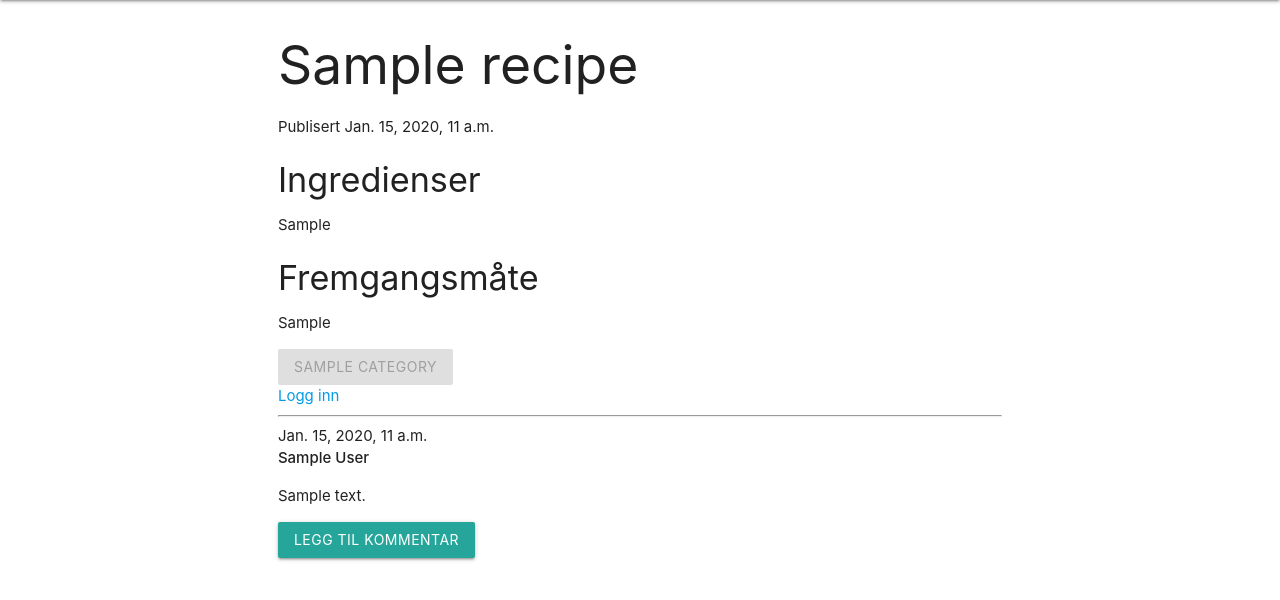
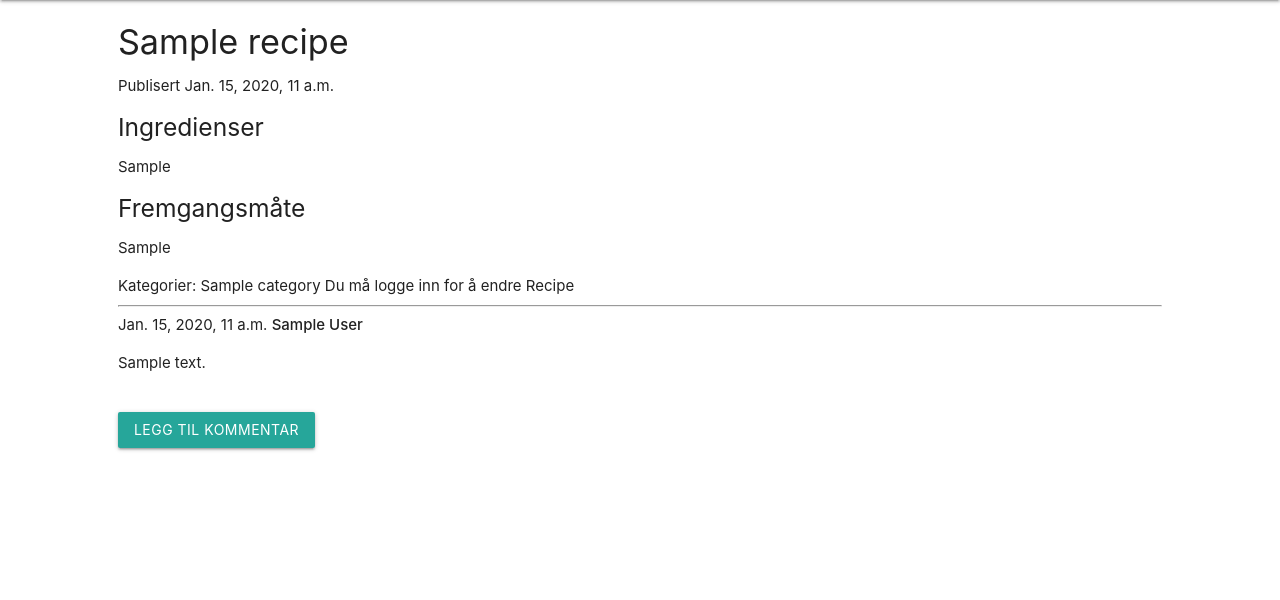
Before and after one commit to bendikstoasannes/cookbook, a Django app: page /recipe/1/ in a window 1280 px wide. Shown: the part 138-738 px from the top of the page. Run offline with Django 3.2, Linux system fonts and the light colour scheme; tables that the repository leaves empty hold one stand-in row (values such as "Sample post").

Commit message:
Strip html files

```diff
--- a/book/templates/book/base.html
+++ b/book/templates/book/base.html
@@ -49,12 +49,10 @@
   </div>
 </nav>
 
-<div class="content container">
-  <div class="row">
-    <div class="col s12 m10 offset-m1">
-      {% block content %}
-      {% endblock %}
-    </div>
+<div class="row">
+  <div class="col s12 m10 offset-m1">
+    {% block content %}
+    {% endblock %}
   </div>
 </div>
 </body>
--- a/book/templates/book/comment_to_recipe.html
+++ b/book/templates/book/comment_to_recipe.html
@@ -2,7 +2,7 @@
 
 {% block content %}
 
-  <h1>Ny kommentar</h1>
+  <h5>Ny kommentar</h5>
   <form method="POST" class="post-form">{% csrf_token %}
     {{ form.as_p }}
     <button type="submit" class="save btn btn-success">Legg til kommentar</button>
--- a/book/templates/book/recipe_detail.html
+++ b/book/templates/book/recipe_detail.html
@@ -1,63 +1,46 @@
 {% extends 'book/base.html' %}
 
 {% block content %}
-  <div class="recipe">
 
-    <h2>{{ recipe.title }}</h2>
+  <h4>{{ recipe.title }}</h4>
 
   {% if recipe.published_date %}
-      <div class="date">
     <p>Publisert {{ recipe.published_date }}</p>
-      </div>
   {% endif %}
 
-    <div class="ingredients">
-      <h4>Ingredienser</h4>
+  <h5>Ingredienser</h5>
   <ul>
     {% for ingredient in recipe.ingredients.splitlines %}
-          {% if ingredient != "" %}
-            <li>{{ ingredient }}</li>
-          {% else %}
-            <br>
-          {% endif %}
+      {{ ingredient }}<br>
     {% endfor %}
   </ul>
-    </div>
 
-    <h4>Fremgangsmåte</h4>
-    <div class="instructions">
+  <h5>Fremgangsmåte</h5>
   <p>{{ recipe.instructions | linebreaks }}</p>
-    </div>
 
-    <div class="categories">
+  Kategorier:
   {% for category in recipe.categories.all %}
-        <button class="btn btn-primary disabled">{{ category }}</button>
+    {{ category }}
   {% endfor %}
-    </div>
 
   {% if user.is_authenticated %}
-      <a class="btn btn-default" id="edit-button" href="{% url 'recipe_edit' pk=recipe.pk %}">
-        Rediger<span class="glyphicon glyphicon-pencil"></span></a>
+    Endre Recipe
   {% else %}
-      <a href="{% url 'login' %}" class="login-anchor">
-        Logg inn<span class="glyphicon glyphicon-lock common"></span></a>
+    Du må logge inn for å endre Recipe
   {% endif %}
 
-  </div>
 
   <hr>
 
   {% for comment in recipe.comments.all %}
-    <div class="comment">
-      <div class="date">{{ comment.created_date }}</div>
+    {{ comment.created_date }}
     <strong>{{ comment.author }}</strong>
     <p>{{ comment.text|linebreaks }}</p>
-    </div>
   {% empty %}
-    <p id="no-comment-text">Ingen kommentarer er lagt til enda...</p>
-  {% endfor %}
+    Ingen kommentarer er lagt til enda...
+  {% endfor %}<br>
 
-  <a href="{% url 'add_comment_to_recipe' pk=recipe.pk %}"
+  <a href="{% url 'book:add_comment_to_recipe' pk=recipe.pk %}"
      class="btn btn-default" id="add-comment-button">Legg til kommentar</a>
 
 {% endblock %}
--- a/book/urls.py
+++ b/book/urls.py
@@ -2,15 +2,38 @@ from django.urls import path
 from . import views
 from django.contrib.auth import views as django_views
 
+app_name = "book"
+
 urlpatterns = [
     path('', views.index, name='index'),
-    path('accounts/login/', django_views.LoginView.as_view(), name='login'),
-    path('accounts/logout/', django_views.LogoutView.as_view(next_page='/'), name='logout'),
-    path('recipe_list', views.recipe_list, name='recipe_list'),
-    path('recipe/<int:pk>/', views.recipe_detail, name='recipe_detail'),
-    path('recipe/new', views.recipe_new, name='recipe_new'),
-    path('recipe/<int:pk>/edit', views.recipe_edit, name='recipe_edit'),
-    path('recipe/<int:pk>/remove', views.recipe_remove, name='recipe_remove'),
-    path('recipe/<int:pk>/comment/', views.add_comment_to_recipe, name='add_comment_to_recipe'),
-    path('search/', views.search_recipe, name='search_recipe')
+    path('accounts/login/',
+         django_views.LoginView.as_view(),
+         name='login'),
+    path('accounts/logout/',
+         django_views.LogoutView.as_view(next_page='/'),
+         name='logout'),
+    path('recipe_list',
+         views.recipe_list,
+         name='recipe_list'),
+    path('recipe/<int:pk>/',
+         views.recipe_detail,
+         name='recipe_detail'),
+    path('recipe/new',
+         views.recipe_new,
+         name='recipe_new'),
+    path('recipe/<int:pk>/edit',
+         views.recipe_edit,
+         name='recipe_edit'),
+    path('recipe/<int:pk>/remove',
+         views.recipe_remove,
+         name='recipe_remove'),
+    path('recipe/<int:pk>/comment/',
+         views.add_comment_to_recipe,
+         name='add_comment_to_recipe'),
+    path('search/',
+         views.search_recipe,
+         name='search_recipe'),
+    path('category-autocomplete/',
+         views.CategoryAutocomplete.as_view(),
+         name='category-autocomplete')
 ]
--- a/book/views.py
+++ b/book/views.py
@@ -2,23 +2,18 @@ from django.shortcuts import render, get_object_or_404, redirect
 from django.contrib.auth.decorators import login_required
 from django.db.models import Q
 from django.utils import timezone
-from .models import Recipe
+from dal import autocomplete
+from .models import Recipe, Category
 from .forms import RecipeForm, CommentForm
-
-# Create your views here.
 
 
 def index(request):
-    recipes = Recipe.objects.filter(published_date__lte=timezone.now()).order_by('published_date').reverse()
+    recipes = Recipe.objects.filter(published_date__lte=timezone.now()).\
+        order_by('published_date').reverse()
     count = recipes.count()
-    if len(recipes) <= 5:
-        return render(request, 'book/index.html', {'recipes': recipes,
-                                                   'count': count,
-                                                   })
-    else:
-        return render(request, 'book/index.html', {'recipes': recipes[:5],
-                                                   'count': count,
-                                                   })
+    context = {"recipes": recipes,
+               "count": count}
+    return render(request, 'book/index.html', context)
 
 
 def search_recipe(request):
@@ -62,7 +57,7 @@ def recipe_new(request):
             recipe.author = request.user
             recipe.published_date = timezone.now()
             recipe.save()
-            return redirect('recipe_detail', pk=recipe.pk)
+            return redirect('book:recipe_detail', pk=recipe.pk)
     else:
         form = RecipeForm()
     return render(request, 'book/recipe_edit.html', {'form': form})
@@ -79,7 +74,7 @@ def recipe_edit(request, pk):
             recipe.published_date = timezone.now()
             recipe.save()
             form.save_m2m()
-            return redirect('recipe_detail', pk=recipe.pk)
+            return redirect('book:recipe_detail', pk=recipe.pk)
     else:
         form = RecipeForm(instance=recipe)
     return render(request, 'book/recipe_edit.html', {'form': form,
@@ -90,7 +85,7 @@ def recipe_edit(request, pk):
 def recipe_remove(request, pk):
     recipe = get_object_or_404(Recipe, pk=pk)
     recipe.delete()
-    return redirect('recipe_list')
+    return redirect('book:recipe_list')
 
 
 def add_comment_to_recipe(request, pk):
@@ -101,7 +96,19 @@ def add_comment_to_recipe(request, pk):
             comment = form.save(commit=False)
             comment.recipe = recipe
             comment.save()
-            return redirect('recipe_detail', pk=recipe.pk)
+            return redirect('book:recipe_detail', pk=recipe.pk)
     else:
         form = CommentForm()
     return render(request, 'book/comment_to_recipe.html', {'form': form})
+
+
+class CategoryAutocomplete(autocomplete.Select2QuerySetView):
+    def get_queryset(self):
+        if not self.request.user.is_authenticated():
+            return Category.objects.none()
+
+        qs = Category.objects.all()
+        if self.q:
+            qs = qs.filter(name__istartswqith=self.q)
+
+        return qs
--- a/cookbook/urls.py
+++ b/cookbook/urls.py
@@ -18,5 +18,5 @@ from django.urls import path, include
 
 urlpatterns = [
     path('admin/', admin.site.urls),
-    path('', include('book.urls'))
+    path('', include("book.urls", namespace="book"))
 ]
```
Also changed, not shown: book/forms.py (+3 -27 lines), book/templates/book/index.html (+5 -39 lines), book/templates/book/recipe_edit.html (+4 -7 lines), book/templates/book/recipe_list.html (+2 -12 lines), book/templates/registration/login.html (+3 -18 lines). Lines whose indentation alone changed are shown as unchanged.
